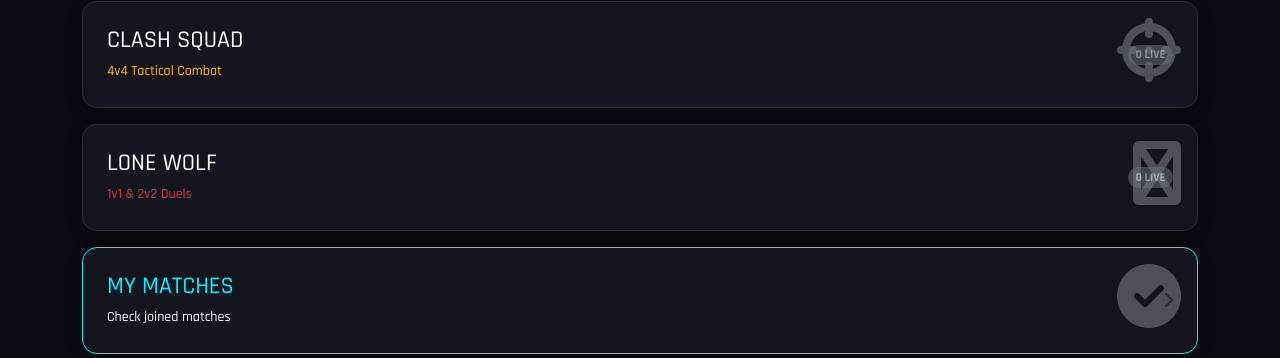
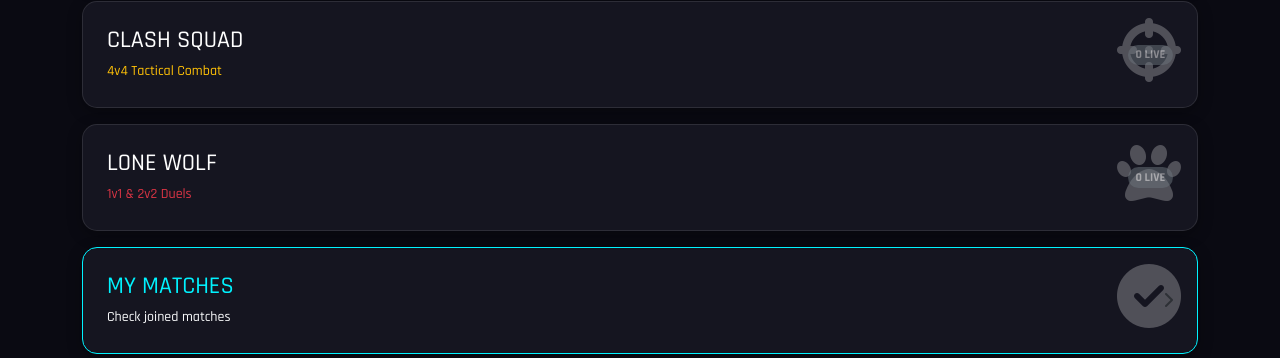
Before and after one commit to MR-CR4CK3R/kg-tour-bd, a Flask app: page /matches in a window 1280 px wide. Shown: the part 295-653 px from the top of the page. Run offline with Flask 3, Linux system fonts and the light colour scheme; the visitor is signed in with stand-in values (Sample User, id 1); data that the repository does not hold is empty; some libraries are stand-ins or nearby versions.

Commit message:
Update matches.html

```diff
--- a/templates/matches.html
+++ b/templates/matches.html
@@ -43,7 +43,7 @@
     </a>
 
     <a href="{{ url_for('matches_list', m_type='lw') }}" class="card card-custom p-4 text-decoration-none text-white position-relative overflow-hidden">
-        <div class="position-absolute end-0 top-0 p-3 opacity-25"><i class="fas fa-wolf-pack-battalion fa-4x"></i></div>
+        <div class="position-absolute end-0 top-0 p-3 opacity-25"><i class="fas fa-paw fa-4x"></i></div>
 
         <div class="d-flex justify-content-between align-items-center position-relative" style="z-index: 1;">
             <div>
```
